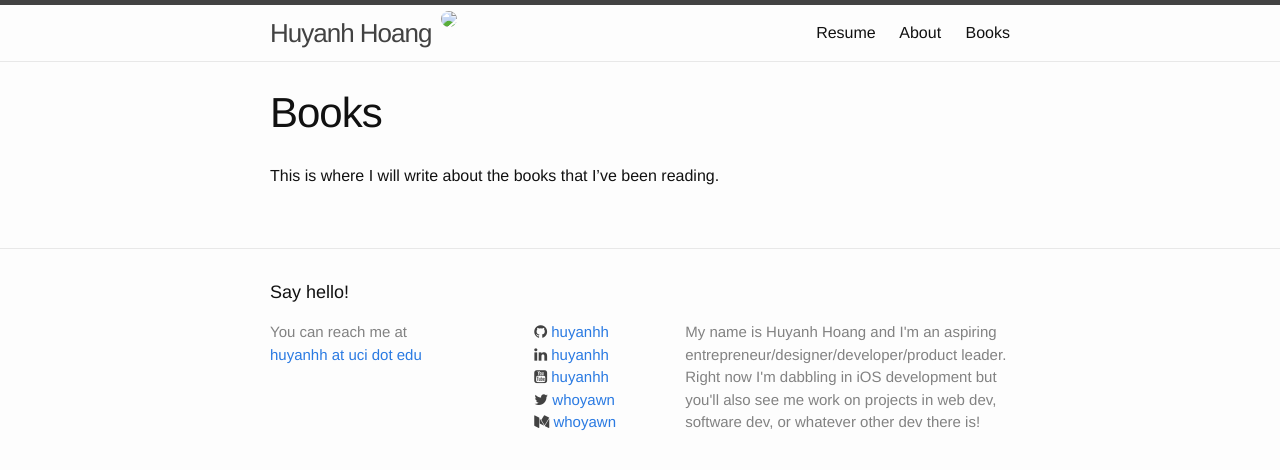
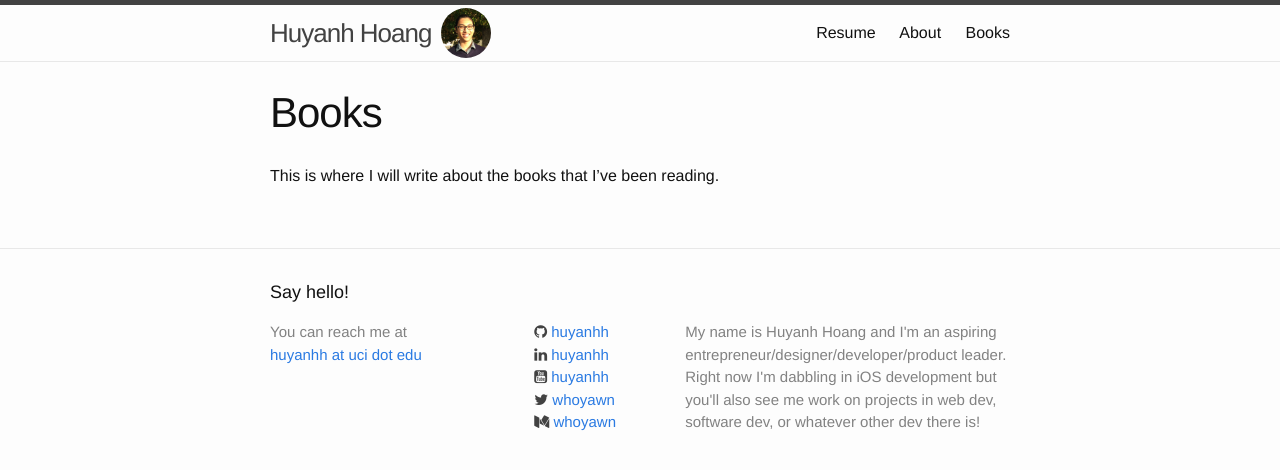
Before and after one commit to whoyawn/old-website, a Jekyll site: the page built from Books/index.md, in a window 1280 px wide. Shown: the top 470 px of the page. Built offline with Jekyll 4.4.1, drawn with Linux system fonts in a browser that asks for light colours.

Commit message:
moved profile pic and fixed link

```diff
--- a/_includes/header.html
+++ b/_includes/header.html
@@ -3,7 +3,7 @@
     <div class="wrapper">
 
         <a class="site-title" href="{{ site.baseurl }}/">{{ site.title }}</a>
-        <img src="img/smallerer house.jpg" class="profile-img center-img">
+        <img src="{{ site.baseurl }}/img/smallerer house.jpg" class="profile-img center-img">
         <nav class="site-nav">
             <a href="#" class="menu-icon">
                 <svg viewBox="0 0 18 15">
--- a/_sass/_base.scss
+++ b/_sass/_base.scss
@@ -194,12 +194,3 @@ pre {
 .fa {
     color: #424242;
 }
-
-/**
-* profile
-*/
-.profile-img {
-    border-radius: 50%;
-    width: 50px;
-    margin-top: 3px; /*if set padding, the box would stay the same but the insides would stretch to fill*/
-}
--- a/_sass/_layout.scss
+++ b/_sass/_layout.scss
@@ -23,6 +23,15 @@
     &:visited {
         color: $grey-color-dark;
     }
+}
+
+/**
+* Profile
+*/
+.profile-img {
+    border-radius: 50%;
+    width: 50px;
+    margin-top: 3px; /*if set padding, the box would stay the same but the insides would stretch to fill*/
 }
 
 .site-nav {
```
